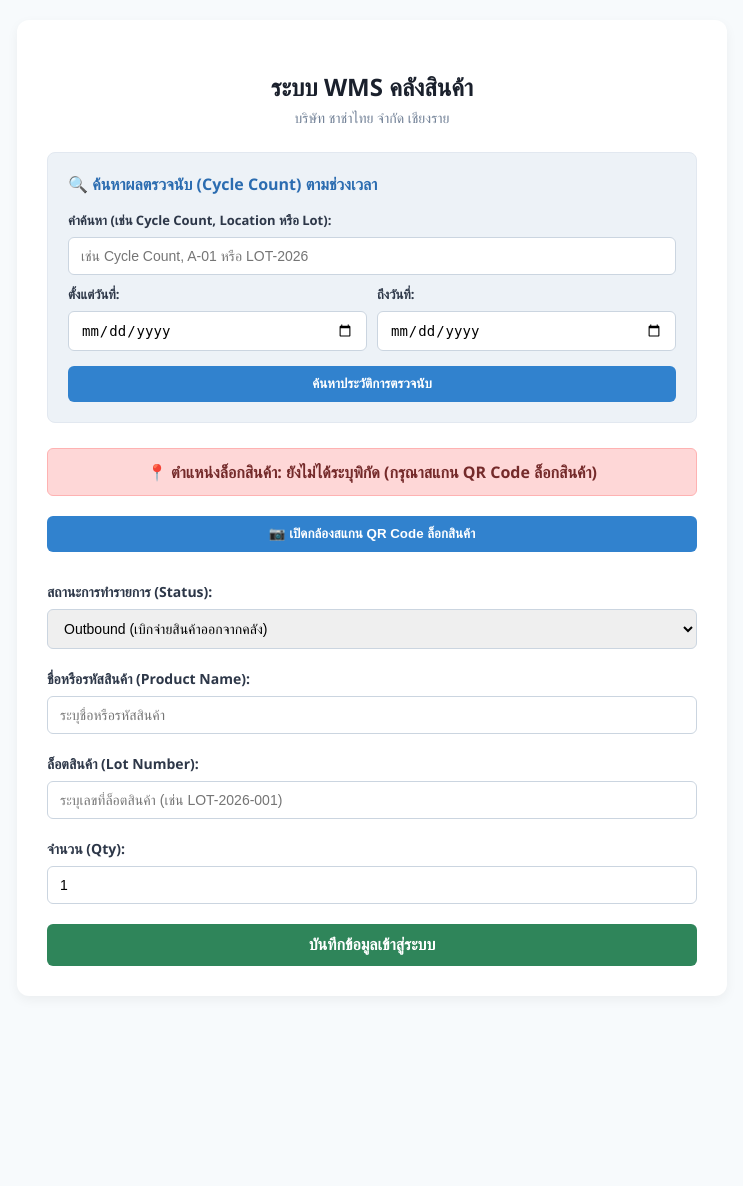
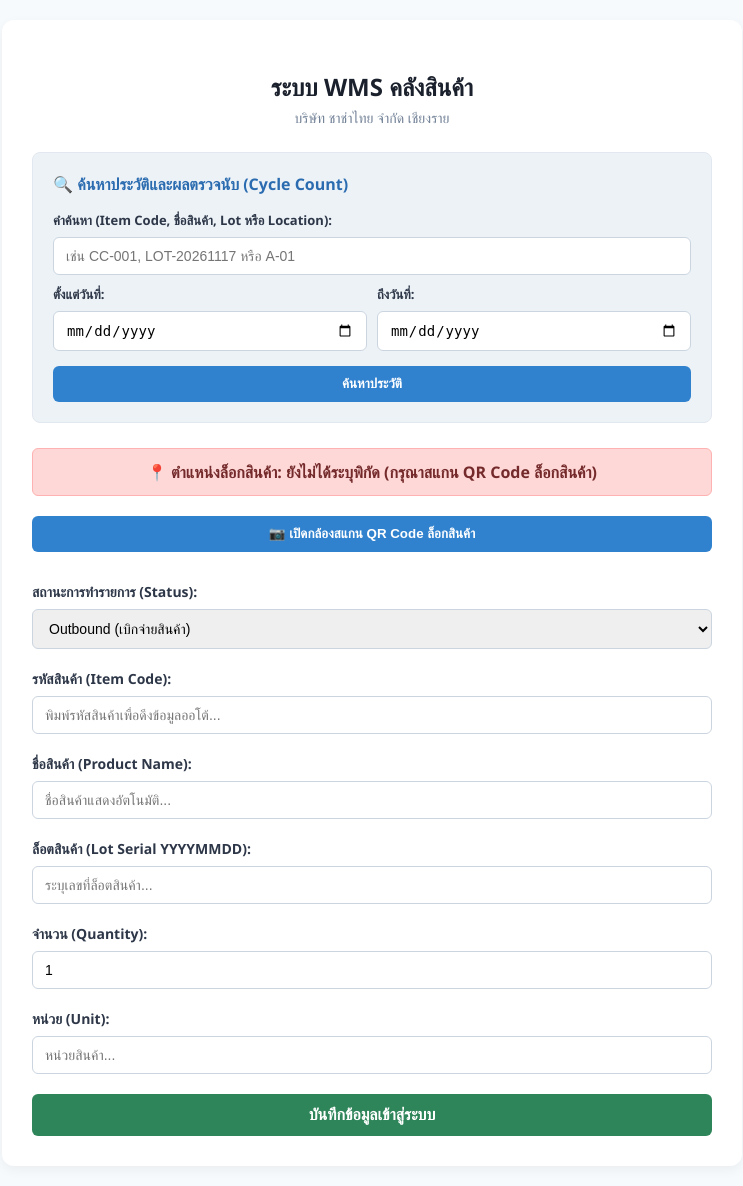
Before and after one commit to kanokwan20044-sketch/WH_Project, a Flask app: page / in a window 1280 px wide. Shown: the whole page, without its empty margins (268-1011 px from the left). Before the commit the page ends 966 px from the top, so only its background shows below. Run offline with Flask 3, Linux system fonts and the light colour scheme.

Commit message:
update: complete WMS system with master code lookup and outbound

```diff
--- a/app.py
+++ b/app.py
@@ -1,7 +1,7 @@
 import os
 import json
 import datetime
-from flask import Flask, render_template, request, redirect, url_for
+from flask import Flask, render_template, request, redirect, url_for, jsonify
 import gspread
 from google.oauth2.service_account import Credentials
 
@@ -9,7 +9,7 @@ app = Flask(__name__)
 
 SCOPES = ['https://www.googleapis.com/auth/spreadsheets', 'https://www.googleapis.com/auth/drive']
 
-def get_google_sheet():
+def get_google_sheet(sheet_name='DATA_WH'):
     if os.path.exists('credentials.json'):
         creds = Credentials.from_service_account_file('credentials.json', scopes=SCOPES)
     else:
@@ -21,7 +21,7 @@ def get_google_sheet():
             raise Exception("ไม่พบไฟล์หรือข้อมูล Credentials สำหรับเชื่อมต่อ Google Sheets")
 
     client = gspread.authorize(creds)
-    sheet = client.open('Warehouse_Chacha').sheet1
+    sheet = client.open('Warehouse_Chacha').worksheet(sheet_name)
     return sheet
 
 @app.route('/')
@@ -34,24 +34,26 @@ def index():
     search_results = []
 
     try:
-        sheet = get_google_sheet()
+        sheet = get_google_sheet('DATA_WH')
         all_rows = sheet.get_all_values()
 
-        # ค้นหาข้อมูลใน Google Sheets [0:Timestamp, 1:Location, 2:Status, 3:Product Name, 4:Lot Number, 5:Qty]
+        # โครงสร้างคอลัมน์ DATA_WH: [Timestamp, Location, Status, Item Code, Product Name, Lot Serial, Quantity, Unit]
         for row in all_rows[1:]:
-            if len(row) >= 6:
+            if len(row) >= 8:
                 row_time = row[0]
                 row_date = row_time.split(' ')[0]
-                product_name = row[3]
-                lot_number = row[4]
+                item_code = row[3]
+                product_name = row[4]
+                lot_serial = row[5]
                 status = row[2]
 
                 match_query = True
                 match_date = True
 
                 if search_query:
-                    if (search_query.lower() not in product_name.lower() and
-                        search_query.lower() not in lot_number.lower() and
+                    if (search_query.lower() not in item_code.lower() and
+                        search_query.lower() not in product_name.lower() and
+                        search_query.lower() not in lot_serial.lower() and
                         search_query.lower() not in row[1].lower() and
                         search_query.lower() not in status.lower()):
                         match_query = False
@@ -71,35 +73,66 @@ def index():
                         'timestamp': row[0],
                         'location': row[1],
                         'status': row[2],
-                        'product_name': row[3],
-                        'lot_number': row[4],
-                        'qty': row[5]
+                        'item_code': row[3],
+                        'product_name': row[4],
+                        'lot_serial': row[5],
+                        'quantity': row[6],
+                        'unit': row[7]
                     })
     except Exception as e:
         print(f"เกิดข้อผิดพลาดในการค้นหา: {e}")
 
     return render_template('index.html', location=location, success=success, search_results=search_results, search_query=search_query, start_date=start_date, end_date=end_date)
 
+# API ดึงข้อมูลสินค้าจาก Master_code อัตโนมัติเมื่อกรอง Item Code
+@app.route('/get_product_info')
+def get_product_info():
+    code = request.args.get('code', '').strip()
+    if not code:
+        return jsonify({'success': False})
+
+    try:
+        master_sheet = get_google_sheet('Master_code')
+        rows = master_sheet.get_all_values()
+        # โครงสร้าง Master_code: [Item Code, Product Name, Unit, Lot Serial, Pallet No., Description]
+        for row in rows[1:]:
+            if len(row) >= 3 and row[0].strip().lower() == code.lower():
+                return jsonify({
+                    'success': True,
+                    'product_name': row[1],
+                    'unit': row[2],
+                    'lot_serial': row[3] if len(row) > 3 else '',
+                    'description': row[5] if len(row) > 5 else ''
+                })
+    except Exception as e:
+        print(f"Error fetching Master_code: {e}")
+
+    return jsonify({'success': False})
+
 @app.route('/submit', methods=['POST'])
 def submit():
     try:
         location = request.form.get('location', 'ไม่ได้ระบุพิกัด')
         status = request.form.get('status', '')
+        item_code = request.form.get('item_code', '-')
         product_name = request.form.get('product_name', '-')
-        lot_number = request.form.get('lot_number', '-')
-        qty = request.form.get('qty', '')
+        lot_serial = request.form.get('lot_serial', '-')
+        quantity = request.form.get('quantity', '1')
+        unit = request.form.get('unit', '-')
 
-        # ถ้ารายการไหนไม่ใช่ Outbound ให้บันทึกชื่อสินค้าเป็นขีด (-) เพื่อความเป็นระเบียบ
+        # ถ้าไม่ใช่ Outbound ให้เคลียร์ค่าสินค้าเป็นขีดเพื่อความเป็นระเบียบ
         if status != 'Outbound':
+            item_code = '-'
             product_name = '-'
+            unit = '-'
 
-        # ตั้งค่าเวลาประเทศไทย (UTC+7)
+        # เวลาประเทศไทย (UTC+7)
         utc_now = datetime.datetime.utcnow()
         th_now = utc_now + datetime.timedelta(hours=7)
         now = th_now.strftime('%Y-%m-%d %H:%M:%S')
 
-        sheet = get_google_sheet()
-        sheet.append_row([now, location, status, product_name, lot_number, qty])
+        sheet = get_google_sheet('DATA_WH')
+        sheet.append_row([now, location, status, item_code, product_name, lot_serial, quantity, unit])
 
         return redirect(url_for('index', success='1'))
 
--- a/templates/index.html
+++ b/templates/index.html
@@ -7,7 +7,7 @@
     <script src="https://unpkg.com/html5-qrcode" type="text/javascript"></script>
     <style>
         body { font-family: 'Segoe UI', Tahoma, Geneva, Verdana, sans-serif; background-color: #f7fafc; margin: 0; padding: 20px; color: #2d3748; }
-        .container { max-width: 650px; margin: 0 auto; background: white; padding: 30px; border-radius: 12px; box-shadow: 0 4px 12px rgba(0,0,0,0.05); }
+        .container { max-width: 680px; margin: 0 auto; background: white; padding: 30px; border-radius: 12px; box-shadow: 0 4px 12px rgba(0,0,0,0.05); }
         h2 { text-align: center; color: #1a202c; margin-bottom: 5px; }
         .subtitle { text-align: center; color: #718096; margin-bottom: 25px; font-size: 14px; }
         .form-group { margin-bottom: 20px; }
@@ -37,13 +37,13 @@
             </div>
         {% endif %}
 
-        <!-- ส่วนค้นหาประวัติการทำงาน, ตำแหน่งสินค้า และ Cycle Count ตามช่วงเวลา -->
+        <!-- ส่วนค้นหาประวัติและ Cycle Count ตามช่วงเวลา -->
         <div class="search-section">
-            <h3 style="margin-top: 0; color: #2b6cb0; font-size: 16px;">🔍 ค้นหาผลตรวจนับ (Cycle Count) ตามช่วงเวลา</h3>
+            <h3 style="margin-top: 0; color: #2b6cb0; font-size: 16px;">🔍 ค้นหาประวัติและผลตรวจนับ (Cycle Count)</h3>
             <form action="/" method="GET">
                 <div class="form-group" style="margin-bottom: 10px;">
-                    <label style="font-size: 13px;">คำค้นหา (เช่น Cycle Count, Location หรือ Lot):</label>
-                    <input type="text" name="q" placeholder="เช่น Cycle Count, A-01 หรือ LOT-2026" value="{{ search_query }}">
+                    <label style="font-size: 13px;">คำค้นหา (Item Code, ชื่อสินค้า, Lot หรือ Location):</label>
+                    <input type="text" name="q" placeholder="เช่น CC-001, LOT-20261117 หรือ A-01" value="{{ search_query }}">
                 </div>
                 <div class="date-row">
                     <div style="flex: 1;">
@@ -55,7 +55,7 @@
                         <input type="date" name="end_date" value="{{ end_date }}">
                     </div>
                 </div>
-                <button type="submit" style="width: 100%; background-color: #3182ce; color: white; padding: 10px; border: none; border-radius: 6px; cursor: pointer; font-weight: 600; margin-top: 5px;">ค้นหาประวัติการตรวจนับ</button>
+                <button type="submit" style="width: 100%; background-color: #3182ce; color: white; padding: 10px; border: none; border-radius: 6px; cursor: pointer; font-weight: 600; margin-top: 5px;">ค้นหาประวัติ</button>
             </form>
 
             {% if search_query or start_date or end_date %}
@@ -67,14 +67,15 @@
                                 <li style="margin-bottom: 8px;">
                                     <b>{{ item.timestamp }}</b> |
                                     สถานะ: <b>{{ item.status }}</b> |
-                                    สินค้า: <b>{{ item.product_name }}</b> (Lot: <span style="color: #d69e2e; font-weight: bold;">{{ item.lot_number }}</span>) |
+                                    รหัส: <b>{{ item.item_code }}</b> ({{ item.product_name }}) |
+                                    Lot: <span style="color: #d69e2e; font-weight: bold;">{{ item.lot_serial }}</span> |
                                     Location: <span style="background: #c6f6d5; padding: 2px 6px; border-radius: 4px; color: #22543d; font-weight: bold;">📍 {{ item.location }}</span> |
-                                    จำนวน: {{ item.qty }}
+                                    จำนวน: {{ item.quantity }} {{ item.unit }}
                                 </li>
                             {% endfor %}
                         </ul>
                     {% else %}
-                        <p style="color: #e53e3e; margin-top: 8px; margin-bottom: 0;">❌ ไม่พบข้อมูลการตรวจนับในช่วงเวลาดังกล่าว</p>
+                        <p style="color: #e53e3e; margin-top: 8px; margin-bottom: 0;">❌ ไม่พบข้อมูลตามเงื่อนไขดังกล่าว</p>
                     {% endif %}
                 </div>
             {% endif %}
@@ -99,26 +100,36 @@
             <div class="form-group">
                 <label>สถานะการทำรายการ (Status):</label>
                 <select name="status" id="statusSelect" onchange="toggleProductField()">
-                    <option value="Inbound">Inbound (นำเข้าสินค้าจัดเก็บเข้าล็อก)</option>
-                    <option value="Outbound" selected>Outbound (เบิกจ่ายสินค้าออกจากคลัง)</option>
+                    <option value="Inbound">Inbound (นำเข้าจัดเก็บเข้าล็อก)</option>
+                    <option value="Outbound" selected>Outbound (เบิกจ่ายสินค้า)</option>
                     <option value="Cycle Count">Cycle Count (ตรวจนับสต็อก)</option>
                 </select>
             </div>
 
-            <!-- ช่องกรอกชื่อ/รหัสสินค้า แสดงเฉพาะตอนเลือก Outbound -->
+            <!-- ช่องกรอกรหัสสินค้า พร้อมระบบดึงข้อมูลออโต้จาก Master_code -->
             <div class="form-group" id="productFieldGroup">
-                <label>ชื่อหรือรหัสสินค้า (Product Name):</label>
-                <input type="text" name="product_name" id="productNameInput" placeholder="ระบุชื่อหรือรหัสสินค้า" required>
+                <label>รหัสสินค้า (Item Code):</label>
+                <input type="text" name="item_code" id="itemCodeInput" placeholder="พิมพ์รหัสสินค้าเพื่อดึงข้อมูลออโต้..." onkeyup="fetchProductInfo()" required>
+            </div>
+
+            <div class="form-group" id="nameFieldGroup">
+                <label>ชื่อสินค้า (Product Name):</label>
+                <input type="text" name="product_name" id="productNameInput" placeholder="ชื่อสินค้าแสดงอัตโนมัติ..." readonly>
             </div>
 
             <div class="form-group">
-                <label>ล็อตสินค้า (Lot Number):</label>
-                <input type="text" name="lot_number" placeholder="ระบุเลขที่ล็อตสินค้า (เช่น LOT-2026-001)" required>
+                <label>ล็อตสินค้า (Lot Serial YYYYMMDD):</label>
+                <input type="text" name="lot_serial" id="lotSerialInput" placeholder="ระบุเลขที่ล็อตสินค้า..." required>
             </div>
 
             <div class="form-group">
-                <label>จำนวน (Qty):</label>
-                <input type="number" name="qty" value="1" min="1" required>
+                <label>จำนวน (Quantity):</label>
+                <input type="number" name="quantity" value="1" min="1" required>
+            </div>
+
+            <div class="form-group" id="unitFieldGroup">
+                <label>หน่วย (Unit):</label>
+                <input type="text" name="unit" id="unitInput" placeholder="หน่วยสินค้า..." required>
             </div>
 
             <button type="submit" class="btn-submit">บันทึกข้อมูลเข้าสู่ระบบ</button>
@@ -137,16 +148,41 @@
         function toggleProductField() {
             const statusSelect = document.getElementById("statusSelect");
             const productFieldGroup = document.getElementById("productFieldGroup");
-            const productNameInput = document.getElementById("productNameInput");
+            const nameFieldGroup = document.getElementById("nameFieldGroup");
+            const unitFieldGroup = document.getElementById("unitFieldGroup");
+            const itemCodeInput = document.getElementById("itemCodeInput");
 
             if (statusSelect.value === "Outbound") {
                 productFieldGroup.style.display = "block";
-                productNameInput.required = true;
+                nameFieldGroup.style.display = "block";
+                unitFieldGroup.style.display = "block";
+                itemCodeInput.required = true;
             } else {
                 productFieldGroup.style.display = "none";
-                productNameInput.required = false;
-                productNameInput.value = "-";
+                nameFieldGroup.style.display = "none";
+                unitFieldGroup.style.display = "none";
+                itemCodeInput.required = false;
+                itemCodeInput.value = "-";
             }
+        }
+
+        // ฟังก์ชันดึงข้อมูลจากชีต Master_code อัตโนมัติเมื่อพิมพ์ Item Code
+        function fetchProductInfo() {
+            const code = document.getElementById("itemCodeInput").value.trim();
+            if (code.length < 2) return;
+
+            fetch(`/get_product_info?code=${encodeURIComponent(code)}`)
+                .then(response => response.json())
+                .then(data => {
+                    if (data.success) {
+                        document.getElementById("productNameInput").value = data.product_name;
+                        document.getElementById("unitInput").value = data.unit;
+                        if (data.lot_serial) {
+                            document.getElementById("lotSerialInput").value = data.lot_serial;
+                        }
+                    }
+                })
+                .catch(err => console.error("Error fetching master code:", err));
         }
 
         window.onload = function() {
```
